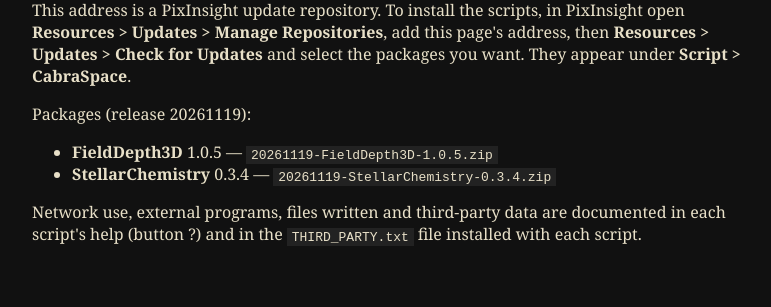
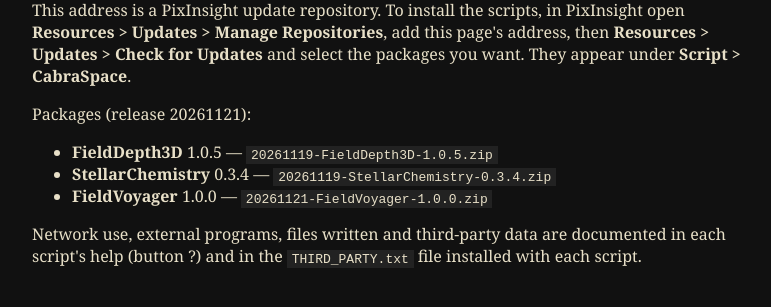
Before and after one commit to Ninocabra/CabraSpace, a plain HTML site: page index.html in a window 1280 px wide. Shown: the part 97-404 px from the top of the page, without its empty margins (240-1011 px from the left). Drawn offline with Linux system fonts and the light colour scheme.

Commit message:
FieldVoyager 1.0.0: first release - fly inside your astrophoto (Gaia DR3 stars at their real distances, the nebula in layers, retro cockpit, scan cards, time machine, video and a web viewer); FieldDepth3D 1.0.5 and StellarChemistry 0.3.4 unchanged (unsigned, testing)

```diff
--- a/index.html
+++ b/index.html
@@ -7,8 +7,9 @@ h1{color:#d4af37;font-weight:normal}code{background:#222;padding:.1rem .3rem}a{c
 <p>This address is a PixInsight update repository. To install the scripts, in PixInsight open
 <b>Resources &gt; Updates &gt; Manage Repositories</b>, add this page's address, then <b>Resources &gt; Updates &gt; Check for Updates</b>
 and select the packages you want. They appear under <b>Script &gt; CabraSpace</b>.</p>
-<p>Packages (release 20261119):</p><ul><li><b>FieldDepth3D</b> 1.0.5 &mdash; <code>20261119-FieldDepth3D-1.0.5.zip</code></li>
-<li><b>StellarChemistry</b> 0.3.4 &mdash; <code>20261119-StellarChemistry-0.3.4.zip</code></li></ul>
+<p>Packages (release 20261121):</p><ul><li><b>FieldDepth3D</b> 1.0.5 &mdash; <code>20261119-FieldDepth3D-1.0.5.zip</code></li>
+<li><b>StellarChemistry</b> 0.3.4 &mdash; <code>20261119-StellarChemistry-0.3.4.zip</code></li>
+<li><b>FieldVoyager</b> 1.0.0 &mdash; <code>20261121-FieldVoyager-1.0.0.zip</code></li></ul>
 <p>Network use, external programs, files written and third-party data are documented in each script's help (button ?)
 and in the <code>THIRD_PARTY.txt</code> file installed with each script.</p>
 </body></html>
```
Also changed, not shown: 3 other files.
